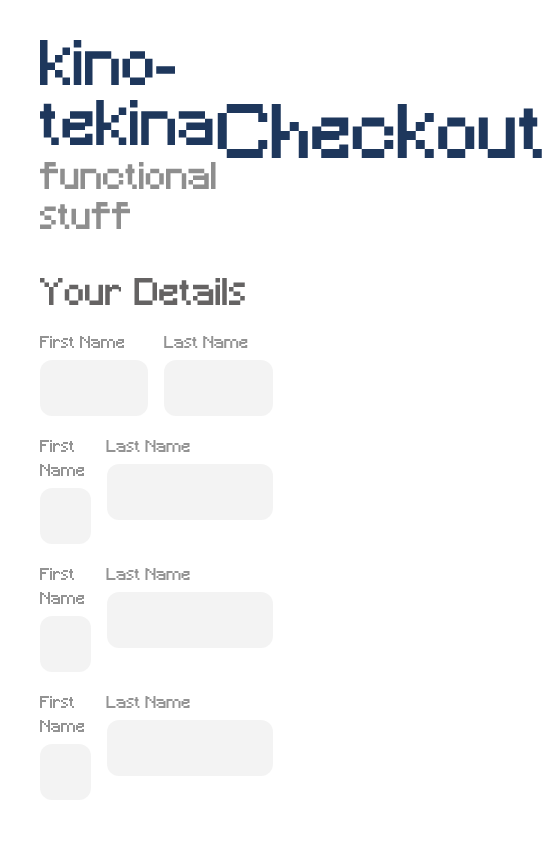
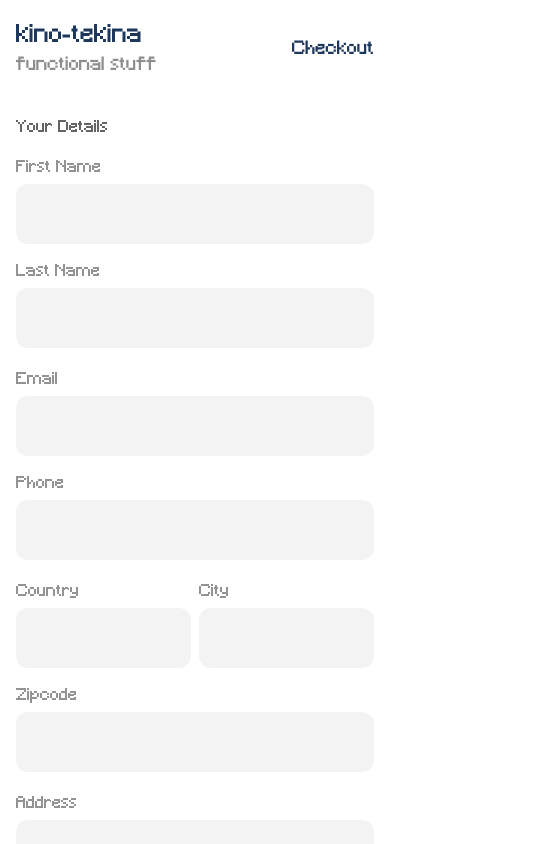
Before and after one commit to otonomyai/frontware, a SvelteKit app: page /checkout in a window 390 px wide. Shown: the top 844 px of the page, 546 px wide, since content can reach past the window. Built offline with nearby package versions, Linux system fonts and the light colour scheme.

Commit message:
make checkout page responsive

```diff
--- a/src/routes/checkout/+page.svelte
+++ b/src/routes/checkout/+page.svelte
@@ -2,57 +2,81 @@
   import Button from "$lib/components/button.svelte";
 </script>
 
-<div class="flex p-10 flex-col gap-9">
+<div class="flex py-5 px-4 md:p-10 flex-col gap-9">
   <div class="flex w-full justify-between items-center">
     <span class="flex flex-col">
-      <h1 class="text-6xl text-primary">kino-tekina</h1>
-      <p class="text-4xl text-secondary">functional stuff</p>
+      <h1 class="text-2xl md:text-6xl text-primary">kino-tekina</h1>
+      <p class="text-lg md:text-4xl text-secondary">functional stuff</p>
     </span>
-    <p class="text-7xl text-primary">Checkout</p>
+    <p class="text-lg md:text-7xl text-primary">Checkout</p>
   </div>
 
-  <div class="flex flex-col w-9/12 gap-10">
+  <div class="flex flex-col w-full md:w-9/12 gap-6 md:gap-10">
     <div class="flex flex-col gap-4 w-full">
-      <h3 class="text-4xl text-textDGray">Your Details</h3>
+      <h3 class="text-base md:text-4xl text-textDGray">Your Details</h3>
       <div class="flex flex-col w-full gap-5">
-        <div class="flex gap-4 w-full">
+        <div class="flex flex-col md:flex-row gap-4 w-full">
           <span class="flex flex-col w-full gap-1">
             <h4 class="text-textLGray">First Name</h4>
-            <input class="h-14 w-full rounded-[12px] bg-bgInputGray" />
+            <input
+              class="w-full px-4 py-4 text-lg rounded-[12px] bg-bgInputGray"
+            />
           </span>
           <span class="flex flex-col w-full gap-1">
             <h4 class="text-textLGray">Last Name</h4>
-            <input class="h-14 w-full rounded-[12px] bg-bgInputGray" />
+            <input
+              class="w-full px-4 py-4 text-lg rounded-[12px] bg-bgInputGray"
+            />
           </span>
         </div>
-        <div class="flex gap-4 w-full">
+        <div class="flex flex-col md:flex-row gap-4 w-full">
           <span class="flex flex-col w-full gap-1">
-            <h4 class="text-textLGray">First Name</h4>
-            <input class="h-14 rounded-[12px] w-full bg-bgInputGray" />
+            <h4 class="text-textLGray">Email</h4>
+            <input
+              class="w-full px-4 py-4 text-lg rounded-[12px] bg-bgInputGray"
+            />
           </span>
           <span class="flex flex-col w-full gap-1">
-            <h4 class="text-textLGray">Last Name</h4>
-            <input class="h-14 rounded-[12px] v bg-bgInputGray" />
+            <h4 class="text-textLGray">Phone</h4>
+            <input
+              class="w-full px-4 py-4 text-lg rounded-[12px] bg-bgInputGray"
+            />
           </span>
         </div>
-        <div class="flex gap-4 w-full">
+        <div class="flex flex-col md:flex-row gap-4 w-full">
+          <div class="flex w-full gap-2">
+            <span class="flex flex-col w-full gap-1">
+              <h4 class="text-textLGray">Country</h4>
+              <input
+                class="w-full px-4 py-4 text-lg rounded-[12px] bg-bgInputGray"
+              />
+            </span>
+            <span class="flex flex-col w-full gap-1">
+              <h4 class="text-textLGray">City</h4>
+              <input
+                class="w-full px-4 py-4 text-lg rounded-[12px] bg-bgInputGray"
+              />
+            </span>
+          </div>
           <span class="flex flex-col w-full gap-1">
-            <h4 class="text-textLGray">First Name</h4>
-            <input class="h-14 rounded-[12px] w-full bg-bgInputGray" />
+            <h4 class="text-textLGray">Zipcode</h4>
+            <input
+              class="w-full px-4 py-4 text-lg rounded-[12px] bg-bgInputGray"
+            />
+          </span>
+        </div>
+        <div class="flex flex-col md:flex-row gap-4 w-full">
+          <span class="flex flex-col w-full gap-1">
+            <h4 class="text-textLGray">Address</h4>
+            <input
+              class="w-full px-4 py-4 text-lg rounded-[12px] bg-bgInputGray"
+            />
           </span>
           <span class="flex flex-col w-full gap-1">
-            <h4 class="text-textLGray">Last Name</h4>
-            <input class="h-14 rounded-[12px] v bg-bgInputGray" />
-          </span>
-        </div>
-        <div class="flex gap-4 w-full">
-          <span class="flex flex-col w-full gap-1">
-            <h4 class="text-textLGray">First Name</h4>
-            <input class="h-14 rounded-[12px] w-full bg-bgInputGray" />
-          </span>
-          <span class="flex flex-col w-full gap-1">
-            <h4 class="text-textLGray">Last Name</h4>
-            <input class="h-14 rounded-[12px] v bg-bgInputGray" />
+            <h4 class="text-textLGray">Address line-2</h4>
+            <input
+              class="w-full px-4 py-4 text-lg rounded-[12px] bg-bgInputGray"
+            />
           </span>
         </div>
       </div>
```
